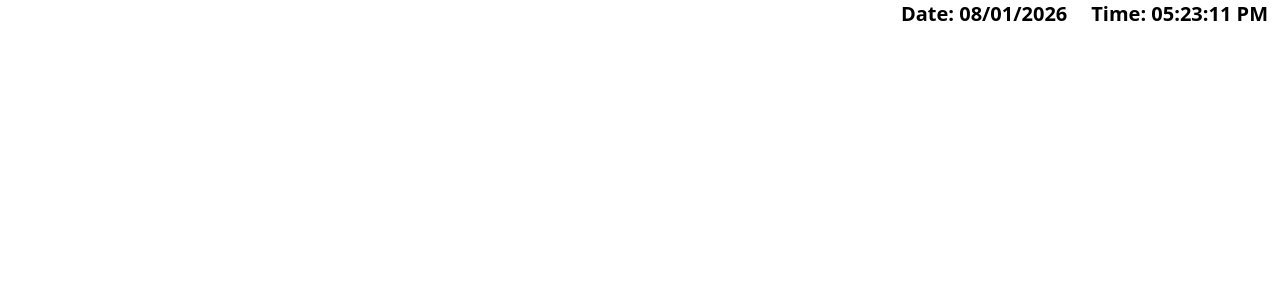
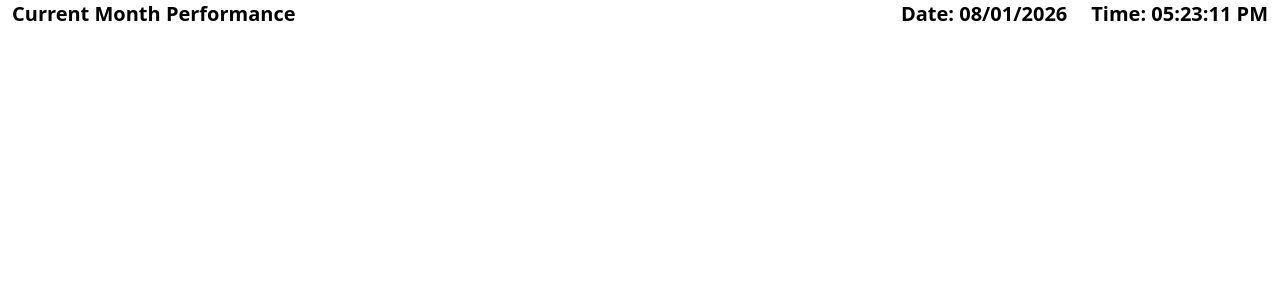
Before and after one commit to Amarjit-Gupta/next-js-dashboard, a Next.js app: page /DateComponent in a window 1280 px wide. Shown: the top 300 px of the page. Built offline with nearby package versions, Linux system fonts and the light colour scheme.

Commit message:
first-commit

```diff
--- a/app/DateComponent/page.jsx
+++ b/app/DateComponent/page.jsx
@@ -177,9 +177,14 @@ const DateTime = () => {
   if (error) return <p className="w-full text-right px-3">{error}</p>;
 
   return (
-    <div className="flex justify-end w-full font-bold text-xl px-3 gap-6">
-      <span>Date: {date}</span>
-      <span>Time: {time}</span>
+    <div className=" flex justify-between w-full px-3">
+      <div className=" font-bold text-xl">
+        Current Month Performance
+      </div>
+      <div className="flex font-bold text-xl gap-6 ">
+        <span>Date: {date}</span>
+        <span>Time: {time}</span>
+      </div>
     </div>
   );
 };
```
